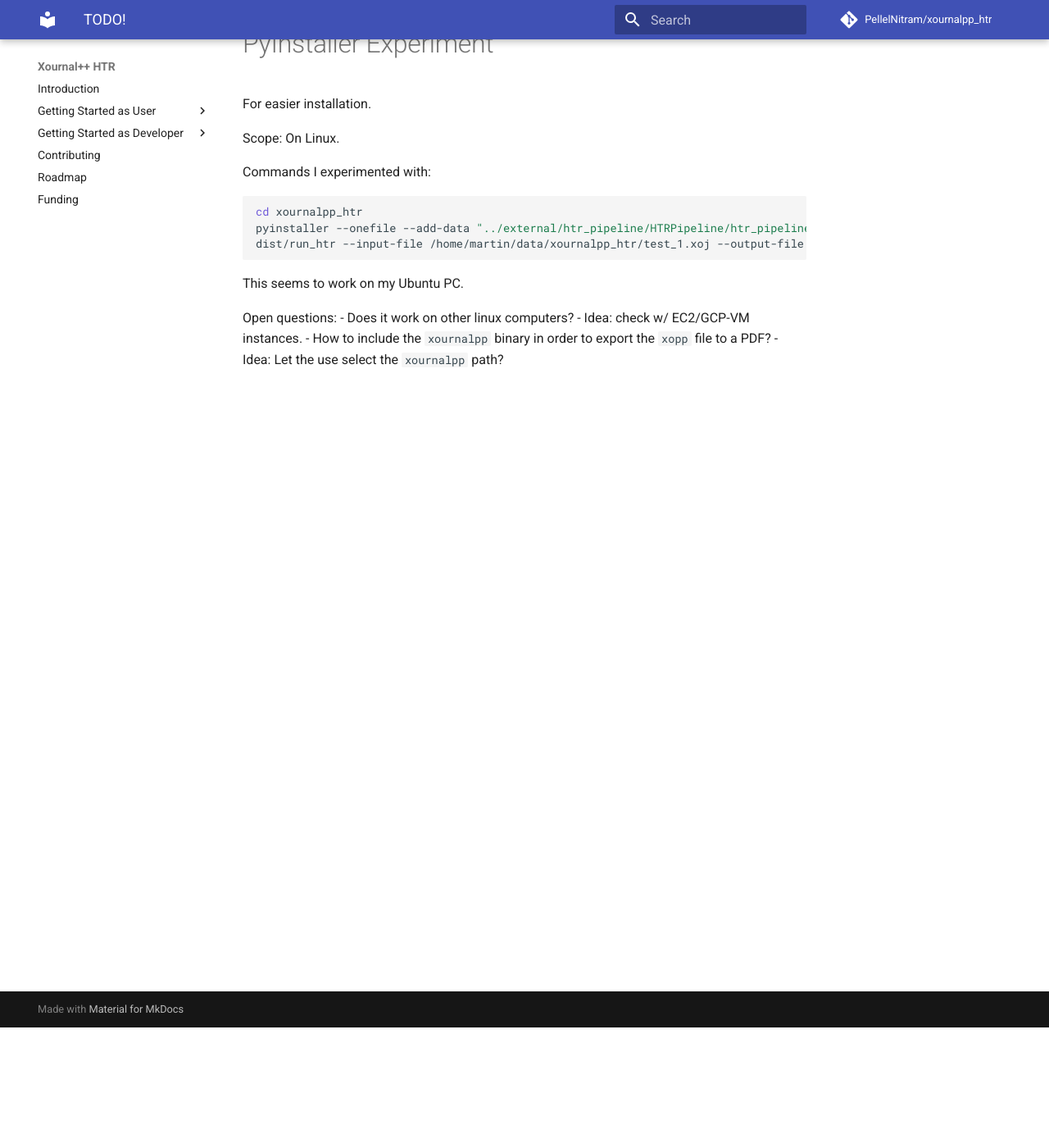
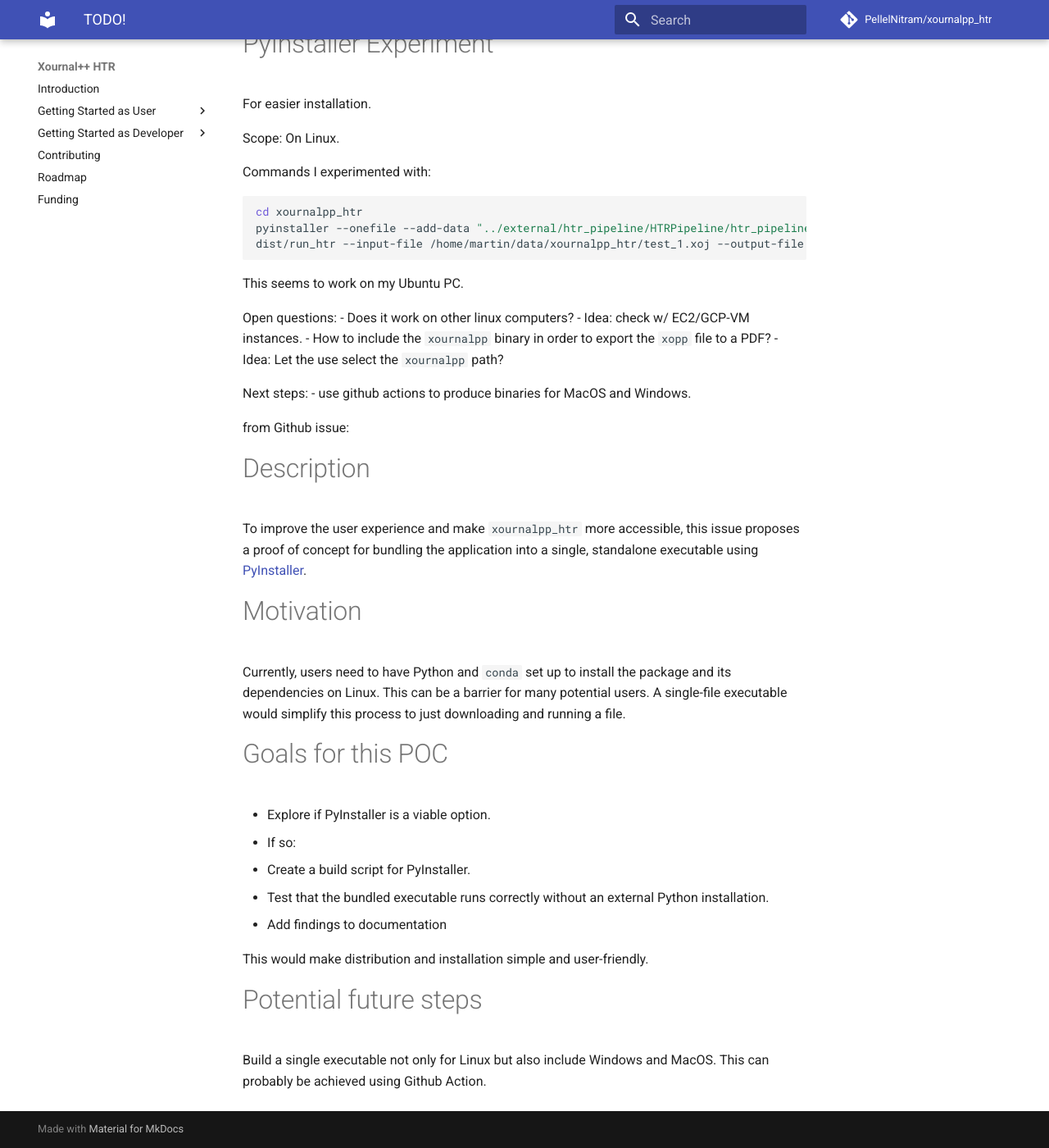
Before and after one commit to PellelNitram/xournalpp_htr, an MkDocs documentation site: the page built from docs/pyinstaller_experiment.md, in a window 1280 px wide and 1400 px high, scrolled down 147 px. Shown: the whole window at 82% size. Built offline with MkDocs 1.6.1 and Material for MkDocs 9.7.7, drawn with Linux system fonts in a browser that asks for light colours; comment, search, counter and statistics services are not loaded.

Commit message:
Update PoC document.

```diff
--- a/docs/pyinstaller_experiment.md
+++ b/docs/pyinstaller_experiment.md
@@ -21,3 +21,34 @@
     - Idea: check w/ EC2/GCP-VM instances.
 - How to include the `xournalpp` binary in order to export the `xopp` file to a PDF?
     - Idea: Let the use select the `xournalpp` path?
+
+
+
+Next steps:
+- use github actions to produce binaries for MacOS and Windows.
+
+
+
+from Github issue:
+
+# Description
+
+To improve the user experience and make `xournalpp_htr` more accessible, this issue proposes a proof of concept for bundling the application into a single, standalone executable using [PyInstaller](https://pyinstaller.org/en/stable/).
+
+# Motivation
+
+Currently, users need to have Python and `conda` set up to install the package and its dependencies on Linux. This can be a barrier for many potential users. A single-file executable would simplify this process to just downloading and running a file.
+
+# Goals for this POC
+
+- Explore if PyInstaller is a viable option.
+- If so:
+  - Create a build script for PyInstaller.
+  - Test that the bundled executable runs correctly without an external Python installation.
+- Add findings to documentation
+
+This would make distribution and installation simple and user-friendly.
+
+# Potential future steps
+
+ Build a single executable not only for Linux but also include Windows and MacOS. This can probably be achieved using Github Action.
```
